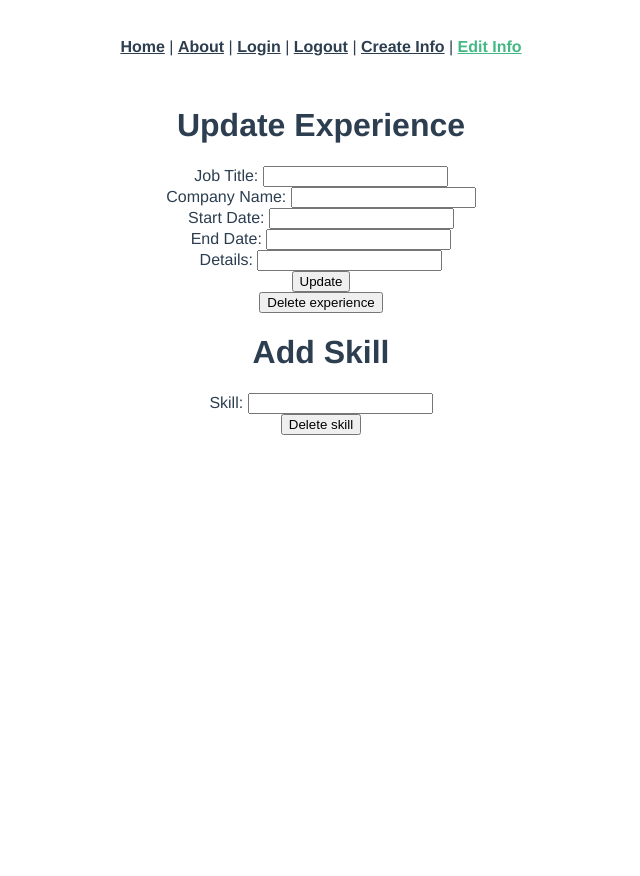
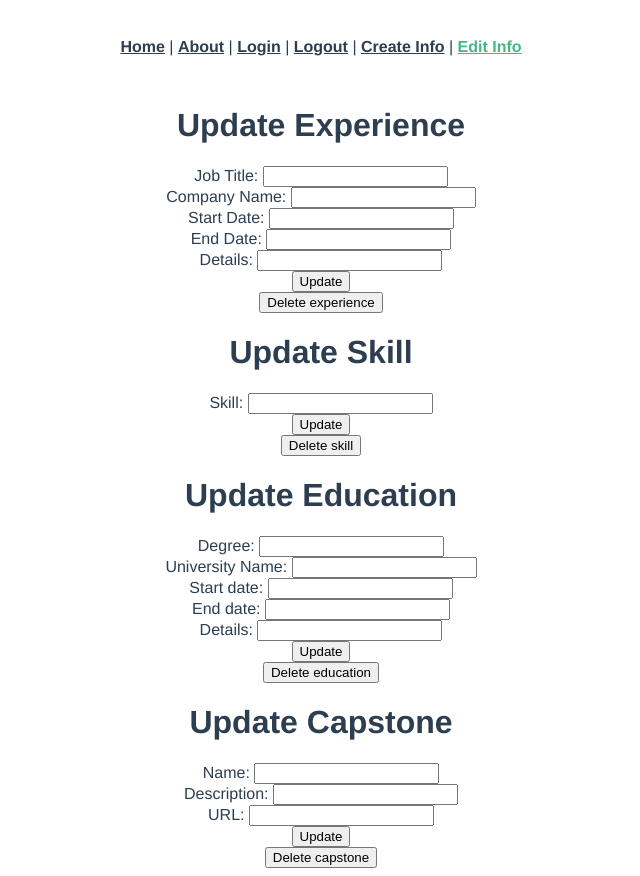
Before and after one commit to eliot-pitman/student-portal, a Vue app: page /edit in a window 1280 px wide. Shown: the whole page, without its empty margins (319-959 px from the left). Before the commit the page ends 800 px from the top, so only its background shows below. Built offline with nearby package versions, Linux system fonts and the light colour scheme; no server answers.

Commit message:
adds edu,capstone create and edit

```diff
--- a/src/views/StudentCreate.vue
+++ b/src/views/StudentCreate.vue
@@ -8,6 +8,8 @@ export default {
       students: [],
       experienceParams: {},
       skillsParams: {},
+      educationParams: {},
+      capstoneParams: {},
       status: "",
       error: false,
     };
@@ -35,6 +37,30 @@ export default {
         .post("/skills", this.skillsParams)
         .then((response) => {
           console.log("skills successfully created", response.data, this.skillsParams);
+        })
+        .catch((error) => {
+          console.log("error", error.response.status, error.response.statusText);
+          this.status = error.response.status;
+        });
+    },
+    educationCreate: function () {
+      axios
+        .post("/education", this.educationParams)
+        .then((response) => {
+          this.status = response.data;
+          console.log("Education created", this.educationParams);
+        })
+        .catch((error) => {
+          console.log("error", error.response.status, error.response.statusText);
+          this.status = error.response.status;
+        });
+    },
+    capstoneCreate: function () {
+      axios
+        .post("/capstone", this.capstoneParams)
+        .then((response) => {
+          this.status = response.data;
+          console.log("Capstone created", this.educationParams);
         })
         .catch((error) => {
           console.log("error", error.response.status, error.response.statusText);
@@ -79,4 +105,48 @@ export default {
   </div>
 
   <button v-on:click="skillsCreate">Add</button>
+
+  <br />
+
+  <h1>Add Education</h1>
+  <div>
+    Degree:
+    <input type="text" v-model="educationParams.degree" />
+  </div>
+  <div>
+    University Name:
+    <input type="text" v-model="educationParams.university_name" />
+  </div>
+  <div>
+    Start date:
+    <input type="text" v-model="educationParams.start_date" />
+  </div>
+  <div>
+    End date:
+    <input type="text" v-model="educationParams.end_date" />
+  </div>
+  <div>
+    Details:
+    <input type="text" v-model="educationParams.details" />
+  </div>
+
+  <button v-on:click="educationCreate">Add</button>
+
+  <br />
+
+  <h1>Add Capstone</h1>
+  <div>
+    Name:
+    <input type="text" v-model="capstoneParams.name" />
+  </div>
+  <div>
+    Description:
+    <input type="text" v-model="capstoneParams.description" />
+  </div>
+  <div>
+    URL:
+    <input type="text" v-model="capstoneParams.url" />
+  </div>
+
+  <button v-on:click="capstoneCreate">Add</button>
 </template>
--- a/src/views/StudentEdit.vue
+++ b/src/views/StudentEdit.vue
@@ -8,6 +8,8 @@ export default {
       students: [],
       experienceParams: {},
       skillsParams: {},
+      educationParams: {},
+      capstoneParams: {},
       status: "",
       error: false,
       experience: {},
@@ -83,11 +85,65 @@ export default {
 
   <br />
   <form v-on:submit.prevent="updateSkill()">
-    <h1>Add Skill</h1>
+    <h1>Update Skill</h1>
     <div>
       Skill:
       <input type="text" v-model="skillsParams.name" />
     </div>
+    <div>
+      <input type="submit" value="Update" />
+    </div>
   </form>
   <button v-on:click="destroySkill(skill)">Delete skill</button>
+
+  <br />
+  <form v-on:submit.prevent="updateEducation()">
+    <h1>Update Education</h1>
+    <div>
+      Degree:
+      <input type="text" v-model="educationParams.degree" />
+    </div>
+    <div>
+      University Name:
+      <input type="text" v-model="educationParams.university_name" />
+    </div>
+    <div>
+      Start date:
+      <input type="text" v-model="educationParams.start_date" />
+    </div>
+    <div>
+      End date:
+      <input type="text" v-model="educationParams.end_date" />
+    </div>
+    <div>
+      Details:
+      <input type="text" v-model="educationParams.details" />
+    </div>
+
+    <div>
+      <input type="submit" value="Update" />
+    </div>
+  </form>
+  <button v-on:click="destroyEducation(education)">Delete education</button>
+
+  <br />
+  <form v-on:submit.prevent="updateEducation()">
+    <h1>Update Capstone</h1>
+    <div>
+      Name:
+      <input type="text" v-model="capstoneParams.name" />
+    </div>
+    <div>
+      Description:
+      <input type="text" v-model="capstoneParams.description" />
+    </div>
+    <div>
+      URL:
+      <input type="text" v-model="capstoneParams.url" />
+    </div>
+    <div>
+      <input type="submit" value="Update" />
+    </div>
+  </form>
+  <button v-on:click="destroyCapstone(capstone)">Delete capstone</button>
 </template>
```
